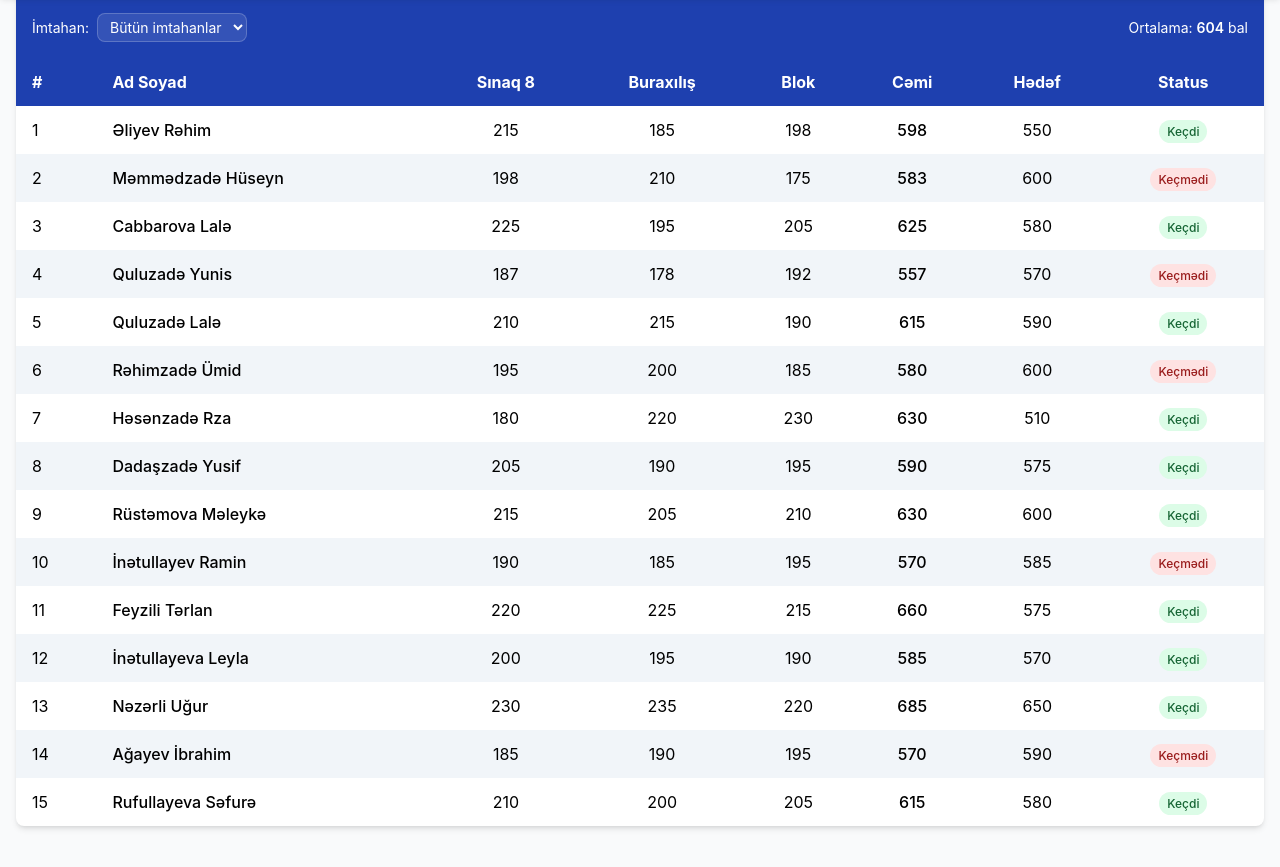
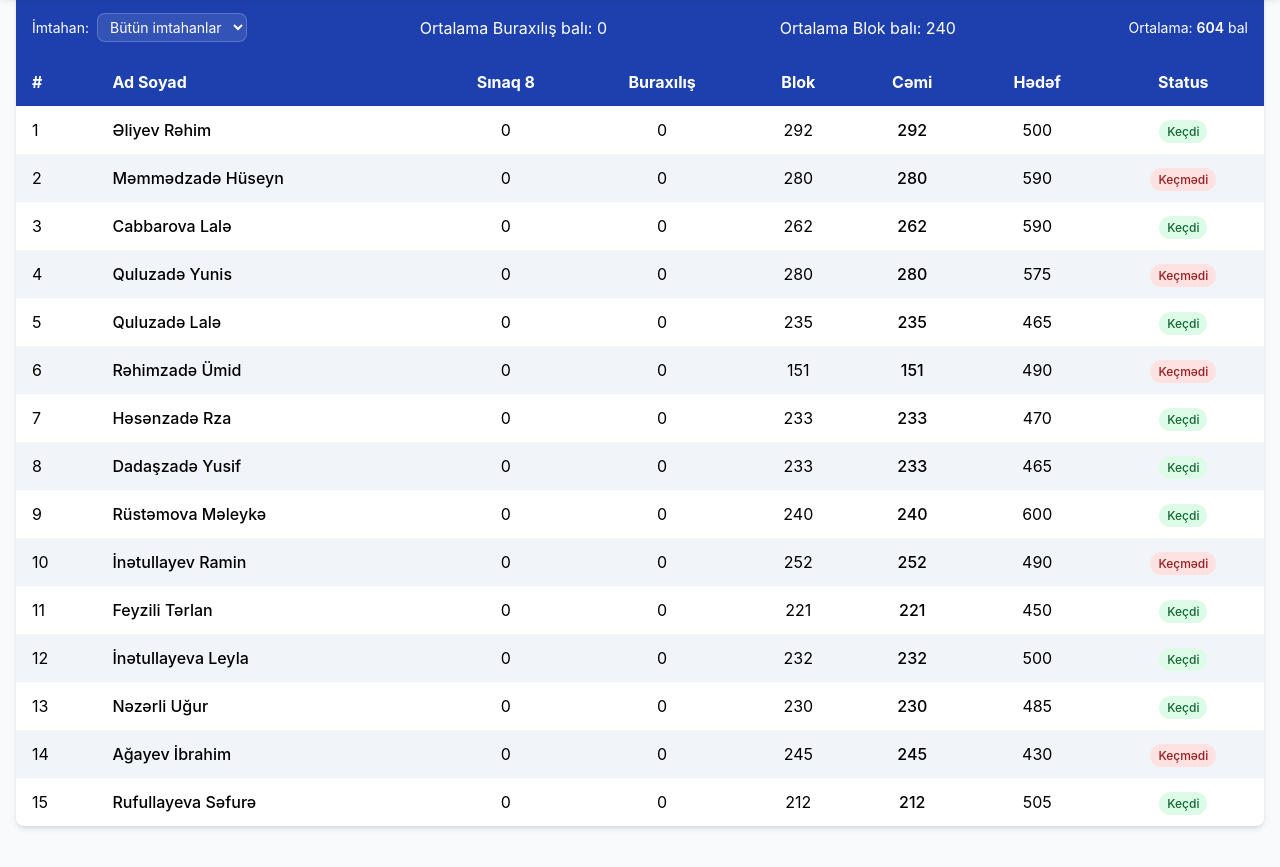
Before and after one commit to ibis042/110A, a plain HTML site: page index.html in a window 1280 px wide. Shown: the part 803-1670 px from the top of the page. Drawn offline with nearby package versions, Linux system fonts and the light colour scheme.

Commit message:
Update index.html

```diff
--- a/index.html
+++ b/index.html
@@ -3,6 +3,15 @@
 <head>
 <meta charset="UTF-8">
 <meta name="viewport" content="width=device-width, initial-scale=1.0">
+<meta name="description" content="9 nömrəli məktəb şagirdlərinin imtahan nəticələri və statistikası">
+<meta name="keywords" content="məktəb, imtahan, nəticələr, statistika, təhsil">
+<meta name="author" content="Your Name">
+<meta property="og:title" content="9 nömrəli məktəb - 110A sinfi">
+<meta property="og:description" content="9 nömrəli məktəb şagirdlərinin imtahan nəticələri və statistikası">
+<meta property="og:type" content="website">
+<meta property="og:url" content="https://your-domain.com/school-results">
+<link rel="canonical" href="https://your-domain.com/school-results">
+<link rel="icon" type="image/png" href="/favicon.png">
 <title>9 nömrəli məktəb - 110A sinfi</title>
 <script src="https://cdn.tailwindcss.com/3.4.16"></script>
 <script>tailwind.config={theme:{extend:{colors:{primary:'#1e40af',secondary:'#4f46e5'},borderRadius:{'none':'0px','sm':'4px',DEFAULT:'8px','md':'12px','lg':'16px','xl':'20px','2xl':'24px','3xl':'32px','full':'9999px','button':'8px'}}}}</script>
@@ -39,7 +48,11 @@ background-color: #e2e8f0;
 }
 </style>
 </head>
-<body class="bg-gray-50">
+<body class="bg-gray-50" data-page="school-results">
+<!-- Google Tag Manager (noscript) -->
+<noscript><iframe src="https://www.googletagmanager.com/ns.html?id=GTM-XXXXXX"
+height="0" width="0" style="display:none;visibility:hidden"></iframe></noscript>
+<!-- End Google Tag Manager (noscript) -->
 <!-- Nav Bar -->
 <nav class="fixed top-0 w-full bg-gradient-to-r from-primary to-secondary text-white shadow-lg z-50">
 <div class="px-4 py-3">
@@ -192,11 +205,13 @@ background-color: #e2e8f0;
 <span class="text-sm">İmtahan:</span>
 <select id="examSelect" class="bg-white/10 text-white text-sm rounded px-2 py-1 border border-white/20">
 <option value="all">Bütün imtahanlar</option>
-<option value="exam1">Sınaq 1</option>
+<option value="exam1">Sınaq 8</option>
 <option value="exam2">Buraxılış</option>
 <option value="exam3">Blok</option>
 </select>
 </div>
+<div class="ortaburaxilis">Ortalama Buraxılış balı: 0</div>
+<div class="ortablok">Ortalama Blok balı: 240</div>
 <div class="text-sm">
 Ortalama: <span id="averageScore" class="font-semibold">604</span> bal
 </div>
@@ -220,151 +235,151 @@ Ortalama: <span id="averageScore" class="font-semibold">604</span> bal
 <tr>
 <td class="py-3 px-4">1</td>
 <td class="py-3 px-4 font-medium">Əliyev Rəhim</td>
-<td class="py-3 px-4 text-center">215</td>
-<td class="py-3 px-4 text-center">185</td>
-<td class="py-3 px-4 text-center">198</td>
-<td class="py-3 px-4 text-center font-medium">598</td>
-<td class="py-3 px-4 text-center">550</td>
+<td class="py-3 px-4 text-center">0</td>
+<td class="py-3 px-4 text-center">0</td>
+<td class="py-3 px-4 text-center">292</td>
+<td class="py-3 px-4 text-center font-medium">292</td>
+<td class="py-3 px-4 text-center">500</td>
 <td class="py-3 px-4 text-center"><span class="px-2 py-1 rounded-full text-xs font-medium bg-green-100 text-green-800">Keçdi</span></td>
 </tr>
 <tr>
 <td class="py-3 px-4">2</td>
 <td class="py-3 px-4 font-medium">Məmmədzadə Hüseyn</td>
-<td class="py-3 px-4 text-center">198</td>
-<td class="py-3 px-4 text-center">210</td>
-<td class="py-3 px-4 text-center">175</td>
-<td class="py-3 px-4 text-center font-medium">583</td>
-<td class="py-3 px-4 text-center">600</td>
+<td class="py-3 px-4 text-center">0</td>
+<td class="py-3 px-4 text-center">0</td>
+<td class="py-3 px-4 text-center">280</td>
+<td class="py-3 px-4 text-center font-medium">280</td>
+<td class="py-3 px-4 text-center">590</td>
 <td class="py-3 px-4 text-center"><span class="px-2 py-1 rounded-full text-xs font-medium bg-red-100 text-red-800">Keçmədi</span></td>
 </tr>
 <tr>
 <td class="py-3 px-4">3</td>
 <td class="py-3 px-4 font-medium">Cabbarova Lalə</td>
-<td class="py-3 px-4 text-center">225</td>
-<td class="py-3 px-4 text-center">195</td>
-<td class="py-3 px-4 text-center">205</td>
-<td class="py-3 px-4 text-center font-medium">625</td>
-<td class="py-3 px-4 text-center">580</td>
+<td class="py-3 px-4 text-center">0</td>
+<td class="py-3 px-4 text-center">0</td>
+<td class="py-3 px-4 text-center">262</td>
+<td class="py-3 px-4 text-center font-medium">262</td>
+<td class="py-3 px-4 text-center">590</td>
 <td class="py-3 px-4 text-center"><span class="px-2 py-1 rounded-full text-xs font-medium bg-green-100 text-green-800">Keçdi</span></td>
 </tr>
 <tr>
 <td class="py-3 px-4">4</td>
 <td class="py-3 px-4 font-medium">Quluzadə Yunis</td>
-<td class="py-3 px-4 text-center">187</td>
-<td class="py-3 px-4 text-center">178</td>
-<td class="py-3 px-4 text-center">192</td>
-<td class="py-3 px-4 text-center font-medium">557</td>
-<td class="py-3 px-4 text-center">570</td>
+<td class="py-3 px-4 text-center">0</td>
+<td class="py-3 px-4 text-center">0</td>
+<td class="py-3 px-4 text-center">280</td>
+<td class="py-3 px-4 text-center font-medium">280</td>
+<td class="py-3 px-4 text-center">575</td>
 <td class="py-3 px-4 text-center"><span class="px-2 py-1 rounded-full text-xs font-medium bg-red-100 text-red-800">Keçmədi</span></td>
 </tr>
 <tr>
 <td class="py-3 px-4">5</td>
 <td class="py-3 px-4 font-medium">Quluzadə Lalə</td>
-<td class="py-3 px-4 text-center">210</td>
-<td class="py-3 px-4 text-center">215</td>
-<td class="py-3 px-4 text-center">190</td>
-<td class="py-3 px-4 text-center font-medium">615</td>
-<td class="py-3 px-4 text-center">590</td>
+<td class="py-3 px-4 text-center">0</td>
+<td class="py-3 px-4 text-center">0</td>
+<td class="py-3 px-4 text-center">235</td>
+<td class="py-3 px-4 text-center font-medium">235</td>
+<td class="py-3 px-4 text-center">465</td>
 <td class="py-3 px-4 text-center"><span class="px-2 py-1 rounded-full text-xs font-medium bg-green-100 text-green-800">Keçdi</span></td>
 </tr>
 <tr>
 <td class="py-3 px-4">6</td>
 <td class="py-3 px-4 font-medium">Rəhimzadə Ümid</td>
-<td class="py-3 px-4 text-center">195</td>
-<td class="py-3 px-4 text-center">200</td>
-<td class="py-3 px-4 text-center">185</td>
-<td class="py-3 px-4 text-center font-medium">580</td>
-<td class="py-3 px-4 text-center">600</td>
+<td class="py-3 px-4 text-center">0</td>
+<td class="py-3 px-4 text-center">0</td>
+<td class="py-3 px-4 text-center">151</td>
+<td class="py-3 px-4 text-center font-medium">151</td>
+<td class="py-3 px-4 text-center">490</td>
 <td class="py-3 px-4 text-center"><span class="px-2 py-1 rounded-full text-xs font-medium bg-red-100 text-red-800">Keçmədi</span></td>
 </tr>
 <tr>
 <td class="py-3 px-4">7</td>
 <td class="py-3 px-4 font-medium">Həsənzadə Rza</td>
-<td class="py-3 px-4 text-center">180</td>
-<td class="py-3 px-4 text-center">220</td>
-<td class="py-3 px-4 text-center">230</td>
-<td class="py-3 px-4 text-center font-medium">630</td>
-<td class="py-3 px-4 text-center">510</td>
+<td class="py-3 px-4 text-center">0</td>
+<td class="py-3 px-4 text-center">0</td>
+<td class="py-3 px-4 text-center">233</td>
+<td class="py-3 px-4 text-center font-medium">233</td>
+<td class="py-3 px-4 text-center">470</td>
 <td class="py-3 px-4 text-center"><span class="px-2 py-1 rounded-full text-xs font-medium bg-green-100 text-green-800">Keçdi</span></td>
 </tr>
 <tr>
 <td class="py-3 px-4">8</td>
 <td class="py-3 px-4 font-medium">Dadaşzadə Yusif</td>
-<td class="py-3 px-4 text-center">205</td>
-<td class="py-3 px-4 text-center">190</td>
-<td class="py-3 px-4 text-center">195</td>
-<td class="py-3 px-4 text-center font-medium">590</td>
-<td class="py-3 px-4 text-center">575</td>
+<td class="py-3 px-4 text-center">0</td>
+<td class="py-3 px-4 text-center">0</td>
+<td class="py-3 px-4 text-center">233</td>
+<td class="py-3 px-4 text-center font-medium">233</td>
+<td class="py-3 px-4 text-center">465</td>
 <td class="py-3 px-4 text-center"><span class="px-2 py-1 rounded-full text-xs font-medium bg-green-100 text-green-800">Keçdi</span></td>
 </tr>
 <tr>
 <td class="py-3 px-4">9</td>
 <td class="py-3 px-4 font-medium">Rüstəmova Məleykə</td>
-<td class="py-3 px-4 text-center">215</td>
-<td class="py-3 px-4 text-center">205</td>
-<td class="py-3 px-4 text-center">210</td>
-<td class="py-3 px-4 text-center font-medium">630</td>
+<td class="py-3 px-4 text-center">0</td>
+<td class="py-3 px-4 text-center">0</td>
+<td class="py-3 px-4 text-center">240</td>
+<td class="py-3 px-4 text-center font-medium">240</td>
 <td class="py-3 px-4 text-center">600</td>
 <td class="py-3 px-4 text-center"><span class="px-2 py-1 rounded-full text-xs font-medium bg-green-100 text-green-800">Keçdi</span></td>
 </tr>
 <tr>
 <td class="py-3 px-4">10</td>
 <td class="py-3 px-4 font-medium">İnətullayev Ramin</td>
-<td class="py-3 px-4 text-center">190</td>
-<td class="py-3 px-4 text-center">185</td>
-<td class="py-3 px-4 text-center">195</td>
-<td class="py-3 px-4 text-center font-medium">570</td>
-<td class="py-3 px-4 text-center">585</td>
+<td class="py-3 px-4 text-center">0</td>
+<td class="py-3 px-4 text-center">0</td>
+<td class="py-3 px-4 text-center">252</td>
+<td class="py-3 px-4 text-center font-medium">252</td>
+<td class="py-3 px-4 text-center">490</td>
 <td class="py-3 px-4 text-center"><span class="px-2 py-1 rounded-full text-xs font-medium bg-red-100 text-red-800">Keçmədi</span></td>
 </tr>
 <tr>
 <td class="py-3 px-4">11</td>
 <td class="py-3 px-4 font-medium">Feyzili Tərlan</td>
-<td class="py-3 px-4 text-center">220</td>
-<td class="py-3 px-4 text-center">225</td>
-<td class="py-3 px-4 text-center">215</td>
-<td class="py-3 px-4 text-center font-medium">660</td>
-<td class="py-3 px-4 text-center">575</td>
+<td class="py-3 px-4 text-center">0</td>
+<td class="py-3 px-4 text-center">0</td>
+<td class="py-3 px-4 text-center">221</td>
+<td class="py-3 px-4 text-center font-medium">221</td>
+<td class="py-3 px-4 text-center">450</td>
 <td class="py-3 px-4 text-center"><span class="px-2 py-1 rounded-full text-xs font-medium bg-green-100 text-green-800">Keçdi</span></td>
 </tr>
 <tr>
 <td class="py-3 px-4">12</td>
 <td class="py-3 px-4 font-medium">İnətullayeva Leyla</td>
-<td class="py-3 px-4 text-center">200</td>
-<td class="py-3 px-4 text-center">195</td>
-<td class="py-3 px-4 text-center">190</td>
-<td class="py-3 px-4 text-center font-medium">585</td>
-<td class="py-3 px-4 text-center">570</td>
+<td class="py-3 px-4 text-center">0</td>
+<td class="py-3 px-4 text-center">0</td>
+<td class="py-3 px-4 text-center">232</td>
+<td class="py-3 px-4 text-center font-medium">232</td>
+<td class="py-3 px-4 text-center">500</td>
 <td class="py-3 px-4 text-center"><span class="px-2 py-1 rounded-full text-xs font-medium bg-green-100 text-green-800">Keçdi</span></td>
 </tr>
 <tr>
 <td class="py-3 px-4">13</td>
 <td class="py-3 px-4 font-medium">Nəzərli Uğur</td>
+<td class="py-3 px-4 text-center">0</td>
+<td class="py-3 px-4 text-center">0</td>
 <td class="py-3 px-4 text-center">230</td>
-<td class="py-3 px-4 text-center">235</td>
-<td class="py-3 px-4 text-center">220</td>
-<td class="py-3 px-4 text-center font-medium">685</td>
-<td class="py-3 px-4 text-center">650</td>
+<td class="py-3 px-4 text-center font-medium">230</td>
+<td class="py-3 px-4 text-center">485</td>
 <td class="py-3 px-4 text-center"><span class="px-2 py-1 rounded-full text-xs font-medium bg-green-100 text-green-800">Keçdi</span></td>
 </tr>
 <tr>
 <td class="py-3 px-4">14</td>
 <td class="py-3 px-4 font-medium">Ağayev İbrahim</td>
-<td class="py-3 px-4 text-center">185</td>
-<td class="py-3 px-4 text-center">190</td>
-<td class="py-3 px-4 text-center">195</td>
-<td class="py-3 px-4 text-center font-medium">570</td>
-<td class="py-3 px-4 text-center">590</td>
+<td class="py-3 px-4 text-center">0</td>
+<td class="py-3 px-4 text-center">0</td>
+<td class="py-3 px-4 text-center">245</td>
+<td class="py-3 px-4 text-center font-medium">245</td>
+<td class="py-3 px-4 text-center">430</td>
 <td class="py-3 px-4 text-center"><span class="px-2 py-1 rounded-full text-xs font-medium bg-red-100 text-red-800">Keçmədi</span></td>
 </tr>
 <tr>
 <td class="py-3 px-4">15</td>
 <td class="py-3 px-4 font-medium">Rufullayeva Səfurə</td>
-<td class="py-3 px-4 text-center">210</td>
-<td class="py-3 px-4 text-center">200</td>
-<td class="py-3 px-4 text-center">205</td>
-<td class="py-3 px-4 text-center font-medium">615</td>
-<td class="py-3 px-4 text-center">580</td>
+<td class="py-3 px-4 text-center">0</td>
+<td class="py-3 px-4 text-center">0</td>
+<td class="py-3 px-4 text-center">212</td>
+<td class="py-3 px-4 text-center font-medium">212</td>
+<td class="py-3 px-4 text-center">505</td>
 <td class="py-3 px-4 text-center"><span class="px-2 py-1 rounded-full text-xs font-medium bg-green-100 text-green-800">Keçdi</span></td>
 </tr>
 </tbody>
@@ -397,7 +412,7 @@ Ortalama: <span id="averageScore" class="font-semibold">604</span> bal
 <thead>
 <tr>
 <th class="py-2 px-4 bg-gray-50 text-left text-xs font-medium text-gray-500 uppercase tracking-wider">Ad Soyad</th>
-<th class="py-2 px-4 bg-gray-50 text-center text-xs font-medium text-gray-500 uppercase tracking-wider">Sınaq 1</th>
+<th class="py-2 px-4 bg-gray-50 text-center text-xs font-medium text-gray-500 uppercase tracking-wider">Sınaq 8</th>
 <th class="py-2 px-4 bg-gray-50 text-center text-xs font-medium text-gray-500 uppercase tracking-wider">Buraxılış</th>
 <th class="py-2 px-4 bg-gray-50 text-center text-xs font-medium text-gray-500 uppercase tracking-wider">Blok</th>
 <th class="py-2 px-4 bg-gray-50 text-center text-xs font-medium text-gray-500 uppercase tracking-wider">Cəmi</th>
@@ -797,5 +812,32 @@ comparisonChart.resize();
 });
 });
 </script>
+<!-- Structured Data -->
+<script type="application/ld+json">
+{
+"@context": "https://schema.org",
+"@type": "EducationalOrganization",
+"name": "9 nömrəli məktəb",
+"description": "9 nömrəli məktəb şagirdlərinin imtahan nəticələri və statistikası",
+"address": {
+"@type": "PostalAddress",
+"addressLocality": "Bakı",
+"addressRegion": "AZ",
+"addressCountry": "Azerbaijan"
+}
+}
+</script>
+<!-- Service Worker Registration -->
+<script>
+if ('serviceWorker' in navigator) {
+window.addEventListener('load', function() {
+navigator.serviceWorker.register('/sw.js').then(function(registration) {
+console.log('ServiceWorker registration successful');
+}, function(err) {
+console.log('ServiceWorker registration failed: ', err);
+});
+});
+}
+</script>
 </body>
 </html>
```
